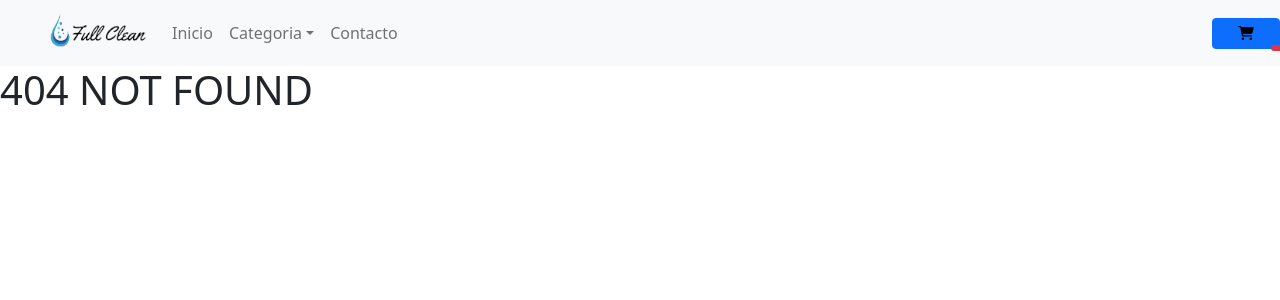
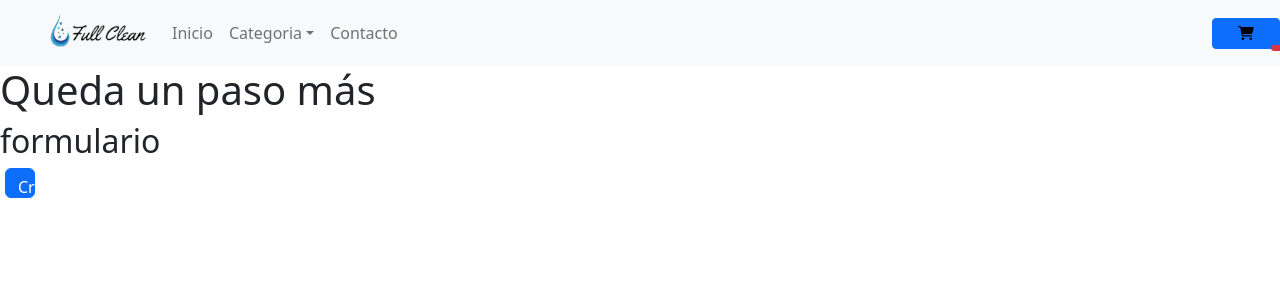
Before and after one commit to tomisilveira/react-silveira-43235, a React (Vite) app: page /checkout in a window 1280 px wide. Before the commit this address had no page. Shown: the top 300 px of the page. Built offline with nearby package versions, Linux system fonts and the light colour scheme.

Commit message:
avance ultima pre entrega problemas con checkout

```diff
--- a/src/App.jsx
+++ b/src/App.jsx
@@ -6,6 +6,7 @@ import ItemCount from './componets/ItemCount/ItemCount';
 import ItemDetailContainer from'./componets/ItemDetailContainer/ItemDetailContainer';
 import {BrowserRouter, Routes, Route} from 'react-router-dom';
 import Cart from './componets/Cart/cart';
+import Checkout from './componets/checkout/checkout';
 
 
 
@@ -21,6 +22,7 @@ function App() {
           <Route path='/category/:categoriaId' element={<ItemListContainer/>}/>
           <Route path='/item/:itemId' element={<ItemDetailContainer/>}/>
           <Route path='/cart' element={<Cart/>}/>
+          <Route path='/checkout' element={<Checkout/>}/>
           <Route path='*' element={<h1>404 NOT FOUND</h1>}/>
         </Routes>
       </CartProvider>
--- a/src/componets/Cart/cart.jsx
+++ b/src/componets/Cart/cart.jsx
@@ -15,7 +15,6 @@ const Cart = () => {
             </div>
         )
     }
-    console.log(cart[totalQuantity])
 
 
     return (
@@ -23,7 +22,9 @@ const Cart = () => {
             {cart.map(p => <ItemCart key={p.id}{...p} />)}
             <h3>Total: ${totalToPay}</h3>
             <Button onClick={() => clearCart()} className='Button'>Limpiar carrito</Button>
-            <Link to='/checkout' className='Option'>Ir a pagar</Link>
+            <Button as={Link} to={`/checkout`} variant="primary">Ir a pagar</Button>
+            <Button as={Link} to={`/`} variant="primary">Seguir comprando</Button>
+
         </div>
     )
 }
--- a/src/componets/ItemDetail/ItemDetail.jsx
+++ b/src/componets/ItemDetail/ItemDetail.jsx
@@ -19,7 +19,6 @@ const ItemDetail=({id, nombre, precio, categoria, img, stock, descripcion}) =>{
             id,nombre,precio
 
         }
-        console.log(id)
         addItem(item,quantity)
     }
 
--- a/src/componets/ItemListContainer/ItemListContainer.jsx
+++ b/src/componets/ItemListContainer/ItemListContainer.jsx
@@ -17,6 +17,7 @@ const ItemListContainer= ({gretting})=>{
            :query(collection(db,'products'),where('categoria','==',categoriaId))
 
 
+
            getDocs(productsRef)
             .then(querySnapshot =>{
                 const productsAdaptados= querySnapshot.docs.map(doc=>{
@@ -29,7 +30,7 @@ const ItemListContainer= ({gretting})=>{
             .finally(()=>{
                 setLoading(false)
             })
-        }, [])
+        }, [categoriaId])
 
 
 
--- /dev/null
+++ b/src/componets/checkout/checkout.jsx
@@ -0,0 +1,88 @@
+import { useContext, useState } from "react"
+import Button from "react-bootstrap/esm/Button"
+import { useCart } from "../../context/cartContext"
+import { collection, where, documentId, getDocs, writeBatch } from "firebase/firestore"
+import { db } from "../../services/firebase/firebaseConfig"
+
+
+
+const Checkout = () => {
+
+    const { cart, totalToPay,clearCart } = useCart()
+    const [loading,setLoading]=useState(false)
+
+    const createOrder = async () => {
+        console.log('entro a la comopra')
+        setLoading(true)
+        const objOrder = {
+            buyer: {
+                name: 'tomas',
+                phone: '123',
+                email: 'a@a.com'
+            },
+            items: cart,
+            total: totalToPay
+        }
+        console.log(objOrder)
+        try {
+            //Validacion de stock
+            const ids = cart.map(prod => prod.id)
+            const productsRef = query(collection(db, 'products').where(documentId(), 'in', ids))
+            const { docs } = await getDocs(productsRef)
+            console.log(ids)
+
+            const batch = writeBatch(db)
+            const outOfStock = []
+
+            docs.forEach(doc => {
+                const fieldsDoc = doc.data()
+                const stockDb = fieldsDoc.stock
+
+                const productAddedToCart = cart.find(prod => prod.id === doc.id)
+                const prodQuantity = productAddedToCart.quantity
+
+                if (stockDb >= prodQuantity) {
+                    batch.update(doc.ref, { stock: stockDb - prodQuantity })
+                }
+                else {
+                    outOfStock.push({ id: doc.id, ...fieldsDoc })
+                }
+
+
+            })
+            if (outOfStock.length === 0) {
+                batch.commit()
+                const orderRef = collection(db, 'orders')
+
+                const { id } = await addDoc(orderRef, objOrder)
+                return(
+                    <div><h1>Se genero correctamente la orden id: {id}</h1></div>
+                )
+                clearCart()
+            }
+        }
+        catch (error) {
+            console.log('error')
+        }
+        finally {
+            setLoading(false)
+        }
+
+
+    }
+
+    if (loading) {
+        return(
+            <h1>Se esta generando su orden</h1>
+        )
+    }
+
+    return (
+        <div>
+            <h1>Queda un paso más</h1>
+            <h2>formulario</h2>
+            <Button onClick={createOrder} className='Button'>Crear orden de compra!</Button>
+        </div>
+    )
+}
+export default Checkout
--- a/src/context/cartContext.jsx
+++ b/src/context/cartContext.jsx
@@ -35,7 +35,7 @@ export const CartProvider = ({ children }) => {
     const updateTotalToPay = () => {
         let total = 0;
         cart.forEach(prod => {
-            total += prod.quantity * prod.price;
+            total += prod.quantity * prod.precio;
         });
 
         setTotalToPay(total);
```
Also changed, not shown: src/componets/CheckOutForm/checkOutForm.jsx (added).
